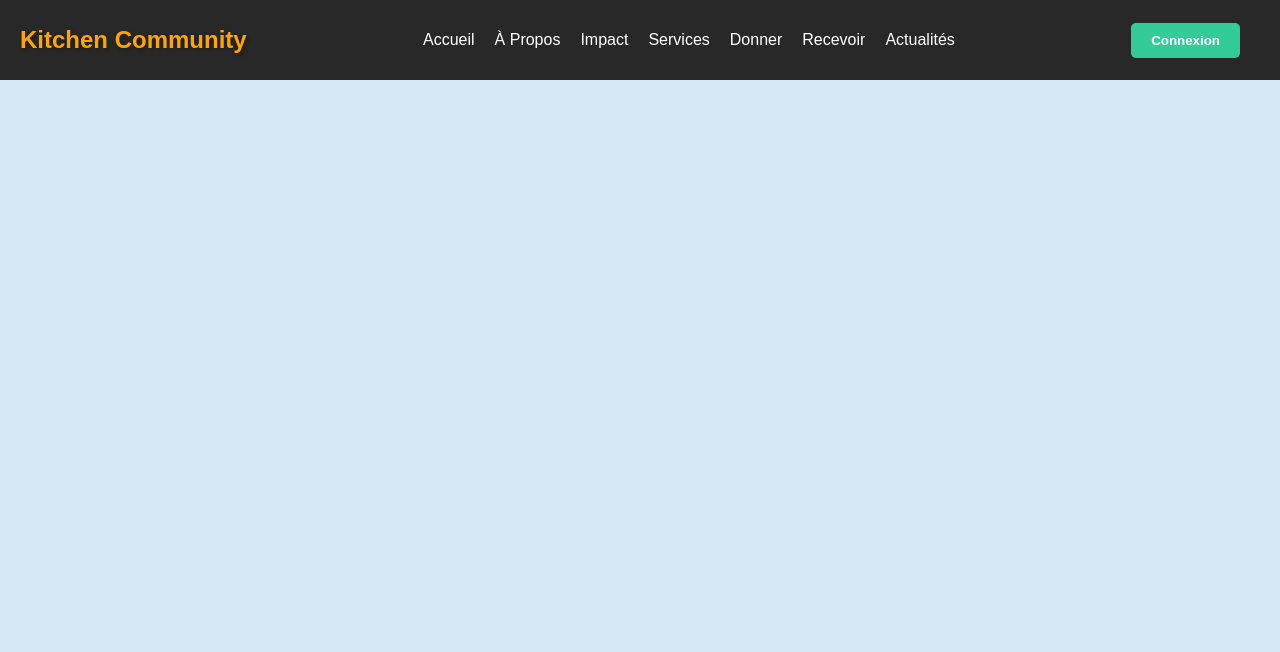
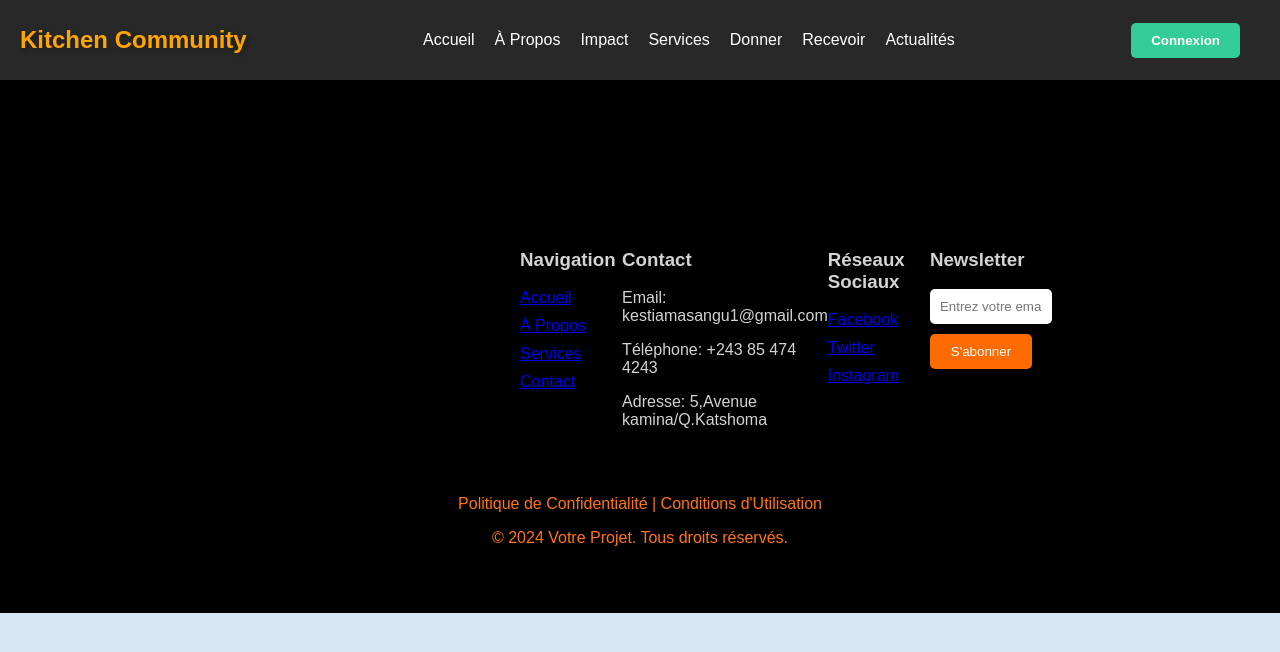
Before and after one commit to KESTIAMASANGU/kitchen-community-connection, a React (Create React App) app: page /connexion in a window 1280 px wide. Shown: the top 652 px of the page. Built offline with nearby package versions, Linux system fonts and the light colour scheme.

Commit message:
ajout du footer

```diff
--- a/src/App.css
+++ b/src/App.css
@@ -371,7 +371,7 @@ button:hover {
   margin-top: 80px;
   margin-left: 500px;
   padding: 20px;
-  background-color: #0E4414;
+  background-color: #000;
   color: #D3D3D3;
   border-radius: 10px;
   box-shadow: 0 0 10px rgba(0, 0, 0, 0.1);
@@ -422,3 +422,55 @@ button {
 button:hover {
   background-color: #FF9F55;
 }
+
+.footer {
+  background-color: #000;
+  color: #FF7511;
+  padding: 50px 0;
+}
+
+.container {
+  display: flex;
+  justify-content: space-between;
+}
+
+.footer__navigation,
+.footer__contact,
+.footer__social,
+.footer__newsletter {
+  flex: 1;
+}
+
+.footer__navigation ul,
+.footer__social ul {
+  list-style: none;
+  padding: 0;
+}
+
+.footer__navigation ul li,
+.footer__social ul li {
+  margin-bottom: 10px;
+}
+
+.footer__newsletter input[type="email"],
+.footer__newsletter button {
+  width: 100%;
+  padding: 10px;
+  margin-bottom: 10px;
+  border: none;
+  border-radius: 5px;
+}
+
+.footer__legal {
+  margin-top: 30px;
+  text-align: center;
+}
+
+.footer__legal a {
+  color: #FF7511;
+  text-decoration: none;
+}
+
+.footer__legal a:hover {
+  text-decoration: underline;
+}
--- a/src/App.jsx
+++ b/src/App.jsx
@@ -5,6 +5,7 @@ import Navbar from './navbar';
 import Hero from './hero';
 import LoginForm from './formulaire_connection/donations';
 import  FoodReceptionForm from './formulaire_connection/Receptions';
+import Footer from './footer'
 
 function App() {
   return (
@@ -21,7 +22,7 @@ function App() {
           {/* <Route path='/connexion' element={<Connexion />} /> */}
         </Routes>
       </main>
-      <footer/>
+      <Footer/>
     </div>
   );
 }
--- a/src/footer.jsx
+++ b/src/footer.jsx
@@ -0,0 +1,46 @@
+import React from 'react';
+
+function Footer() {
+    return (
+        <footer className="footer">
+            <div className="container">
+                <div className="footer__navigation">
+                    <h3>Navigation</h3>
+                    <ul>
+                        <li><a href="#accueil">Accueil</a></li>
+                        <li><a href="#a-propos">À Propos</a></li>
+                        <li><a href="#services">Services</a></li>
+                        <li><a href="#contact">Contact</a></li>
+                    </ul>
+                </div>
+                <div className="footer__contact">
+                    <h3>Contact</h3>
+                    <p>Email: kestiamasangu1@gmail.com</p>
+                    <p>Téléphone: +243 85 474 4243</p>
+                    <p>Adresse: 5,Avenue kamina/Q.Katshoma</p>
+                </div>
+                <div className="footer__social">
+                    <h3>Réseaux Sociaux</h3>
+                    <ul>
+                        <li><a href="https://facebook.com/Kestia Ngoie" target="_blank" rel="noopener noreferrer">Facebook</a></li>
+                        <li><a href="https://twitter.com/Kestia Ngoie" target="_blank" rel="noopener noreferrer">Twitter</a></li>
+                        <li><a href="https://instagram.com/Kestia Ngoie" target="_blank" rel="noopener noreferrer">Instagram</a></li>
+                    </ul>
+                </div>
+                <div className="footer__newsletter">
+                    <h3>Newsletter</h3>
+                    <form action="#" method="post">
+                        <input type="email" name="email" placeholder="Entrez votre email" required />
+                        <button type="submit">S'abonner</button>
+                    </form>
+                </div>
+            </div>
+            <div className="footer__legal">
+                <p><a href="/politique-de-confidentialite">Politique de Confidentialité</a> | <a href="/conditions-utilisation">Conditions d'Utilisation</a></p>
+                <p>© 2024 Votre Projet. Tous droits réservés.</p>
+            </div>
+        </footer>
+    );
+}
+
+export default Footer;
--- a/src/hero.jsx
+++ b/src/hero.jsx
@@ -2,7 +2,6 @@ import React from 'react';
 import AboutUs from './about';
 import Impact from './impact';
 import Services from './services';
-
 const Hero = () => {
   return (
     <div className='hero_accueil'>
```
